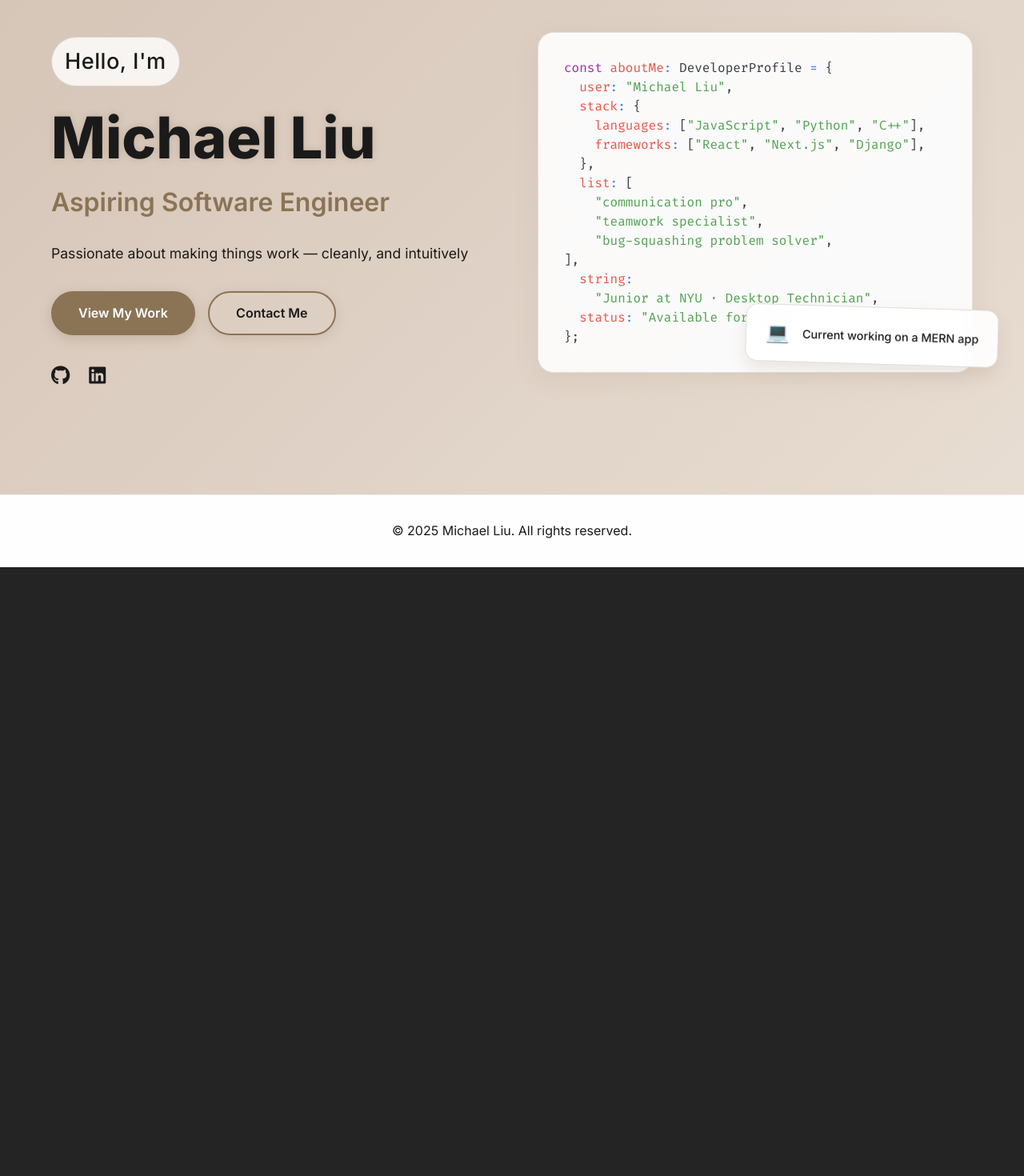
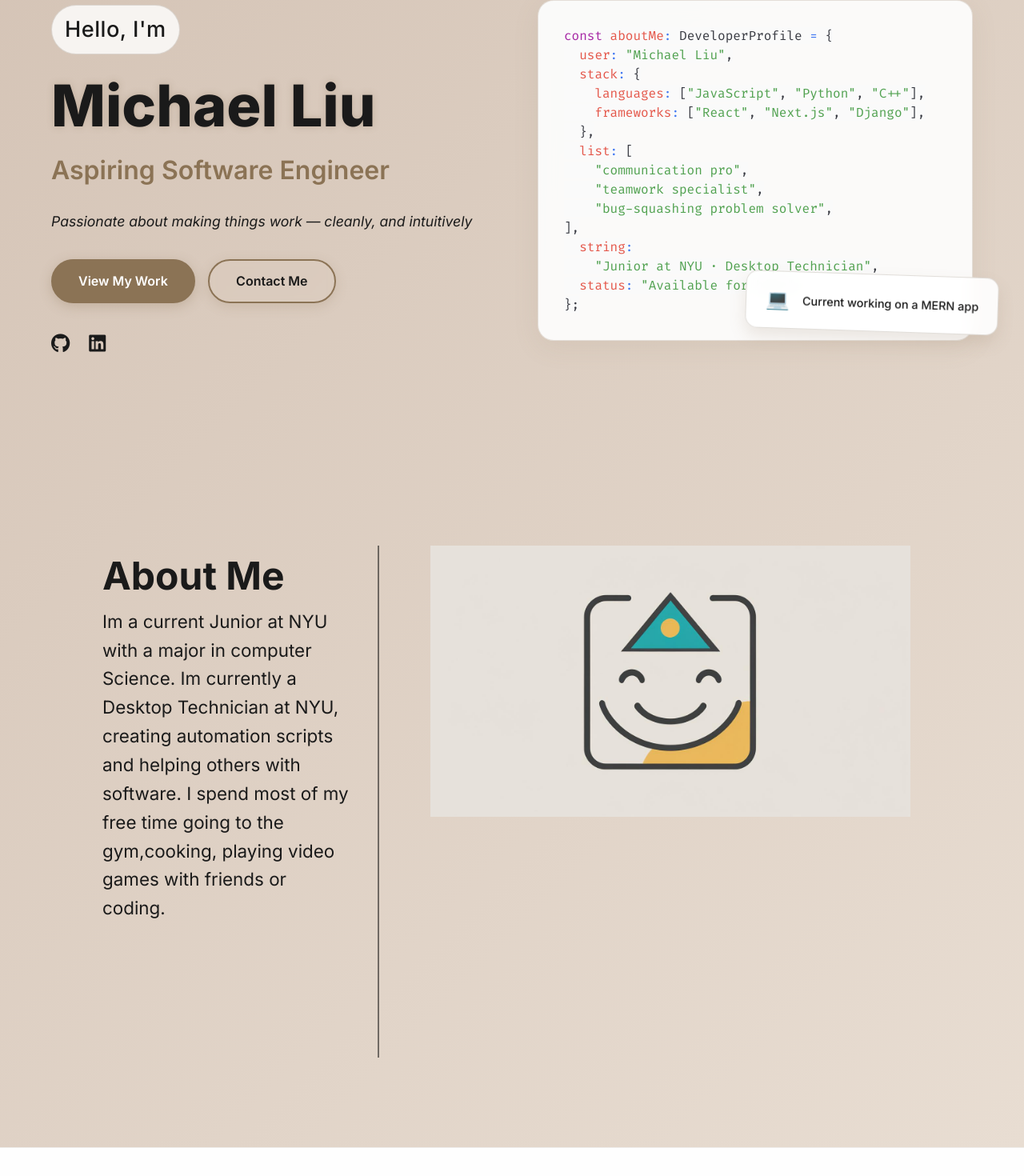
Before and after one commit to mrl588/mrl588.github.io, a React (Vite) app: page / in a window 1280 px wide. Shown: the part 182-1652 px from the top of the page at 80% size. Before the commit the page ends 891 px from the top, so only its background shows below. Built offline with nearby package versions, Linux system fonts and the light colour scheme.

Commit message:
styled homepage and added basic structure of the about me

```diff
--- /dev/null
+++ b/src/components/About.css
@@ -0,0 +1,43 @@
+.about{
+    margin-top: 2rem;
+    padding: 3rem 4rem;
+
+}
+
+.about-box{
+    box-sizing: border-box;
+    display:flex;
+    justify-content: space-between;
+    gap: 4rem;
+    align-items: center;
+    padding:4rem;
+    overflow:hidden
+}
+
+.about-me{
+    height:40rem;
+    padding-right: 2rem;
+    border-right: 2px solid rgba(0, 0, 0, 0.5);
+
+}
+
+.about-header{
+    font-size: 3rem
+}
+.about-text{
+    display:flex;
+
+    font-size:1.4rem;
+    text-align: left
+}
+
+.about-images{
+    width: 60%;
+    padding-right: 2rem;
+    height:40rem;
+}
+
+#profile-picture{
+    max-width: 600px;
+    height:auto;
+}
--- /dev/null
+++ b/src/components/About.jsx
@@ -0,0 +1,46 @@
+import { animate, motion } from "framer-motion";
+import "./About.css";
+
+const fadeInUp = {
+  initial: { opacity: 0, y: 20 },
+  animate: { opacity: 1, y: 0 },
+  transition: { duration: 1.4 },
+};
+
+const staggerContainer = {
+  animate: {
+    transition: {
+      staggerChildren: 0.3,
+    },
+  },
+};
+
+export const About = () => {
+  return (
+    <motion.section
+        className="about"
+        initial={{opacity:0}}
+        animate={{opacity:1}}
+        transition={{duration:1.2, delay:.2}}
+    >
+      <motion.div
+        className="about-box"
+        variants={staggerContainer}
+        initial="initial"
+        animate="animate">
+        <motion.div className="about-me">
+          <motion.h1 className="about-header"> About Me </motion.h1>
+          <motion.p className="about-text">
+            Im a current Junior at NYU with a major in computer Science. Im
+            currently a Desktop Technician at NYU, creating automation scripts
+            and helping others with software. I spend most of my free time going
+            to the gym,cooking, playing video games with friends or coding.
+          </motion.p>
+        </motion.div>
+        <motion.div className="about-images">
+            <motion.img id="profile-picture" src="/pictures/SafetyTag.jpg" alt="Profile Picture"/>
+        </motion.div>
+      </motion.div>
+    </motion.section>
+  );
+};
--- a/src/components/Hero.css
+++ b/src/components/Hero.css
@@ -1,10 +1,6 @@
 .hero {
-  min-height: 100vh;
-  background: linear-gradient(
-    135deg,
-    var(--gradient-start) 0%,
-    var(--gradient-end) 100%
-  );
+  min-height: 90vh;
+  ;
 
   display:flex;
   align-items:center;
@@ -68,6 +64,7 @@
   margin-bottom: 2rem;
   line-height:1.7;
   color: var(--text-color);
+  font-style:italic;
 }
 
 .cta-buttons{
--- a/src/index.css
+++ b/src/index.css
@@ -1,4 +1,4 @@
-@import url("https://fonts.googleapis.com/css2?family=Inter:wght@400;500;600;700;800&display=swap");
+@import url("https://fonts.googleapis.com/css2?family=Inter:ital,wght@0,400;0,500;0,600;0,700;0,800;1,400;1,500;1,600;1,700;1,800&display=swap");
 
 :root {
   font-family: "Inter", -apple-system, BlinkMacSystemFont, "Segoe UI", Roboto,
--- a/src/pages/Home.css
+++ b/src/pages/Home.css
@@ -0,0 +1,7 @@
+.home {
+    background: linear-gradient(
+    135deg,
+    var(--gradient-start) 0%,
+    var(--gradient-end) 100%
+  );
+}
--- a/src/pages/Home.jsx
+++ b/src/pages/Home.jsx
@@ -1,11 +1,13 @@
 import React from "react";
 import { Hero } from "../components/Hero";
+import { About } from "../components/About";
+import "./Home.css"
 
 export const Home = () => {
   return (
-    <div>
+    <div className="home">
       <Hero />
-      {/* other content for your Home page */}
+      <About />
     </div>
   );
 };
```
